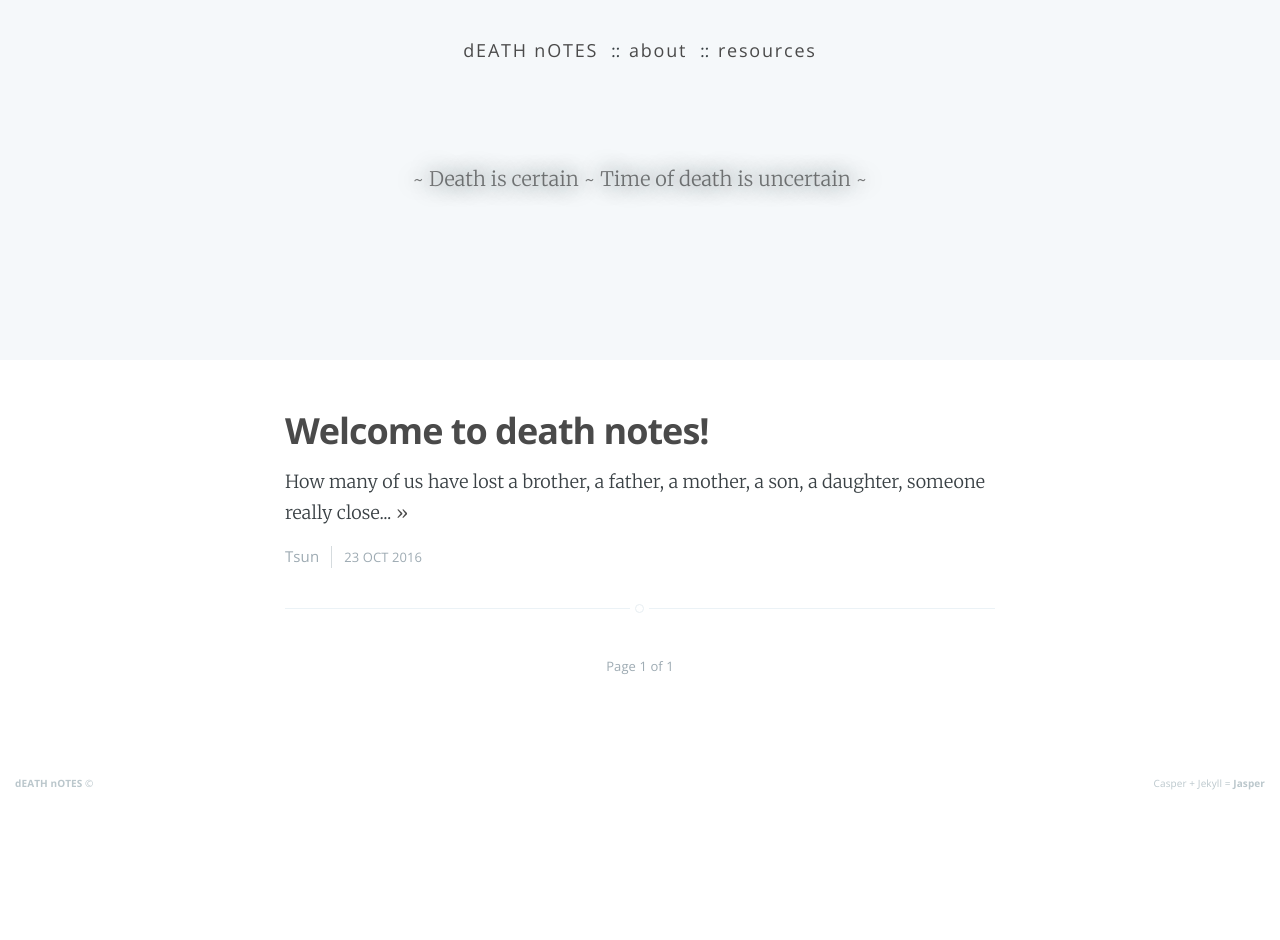
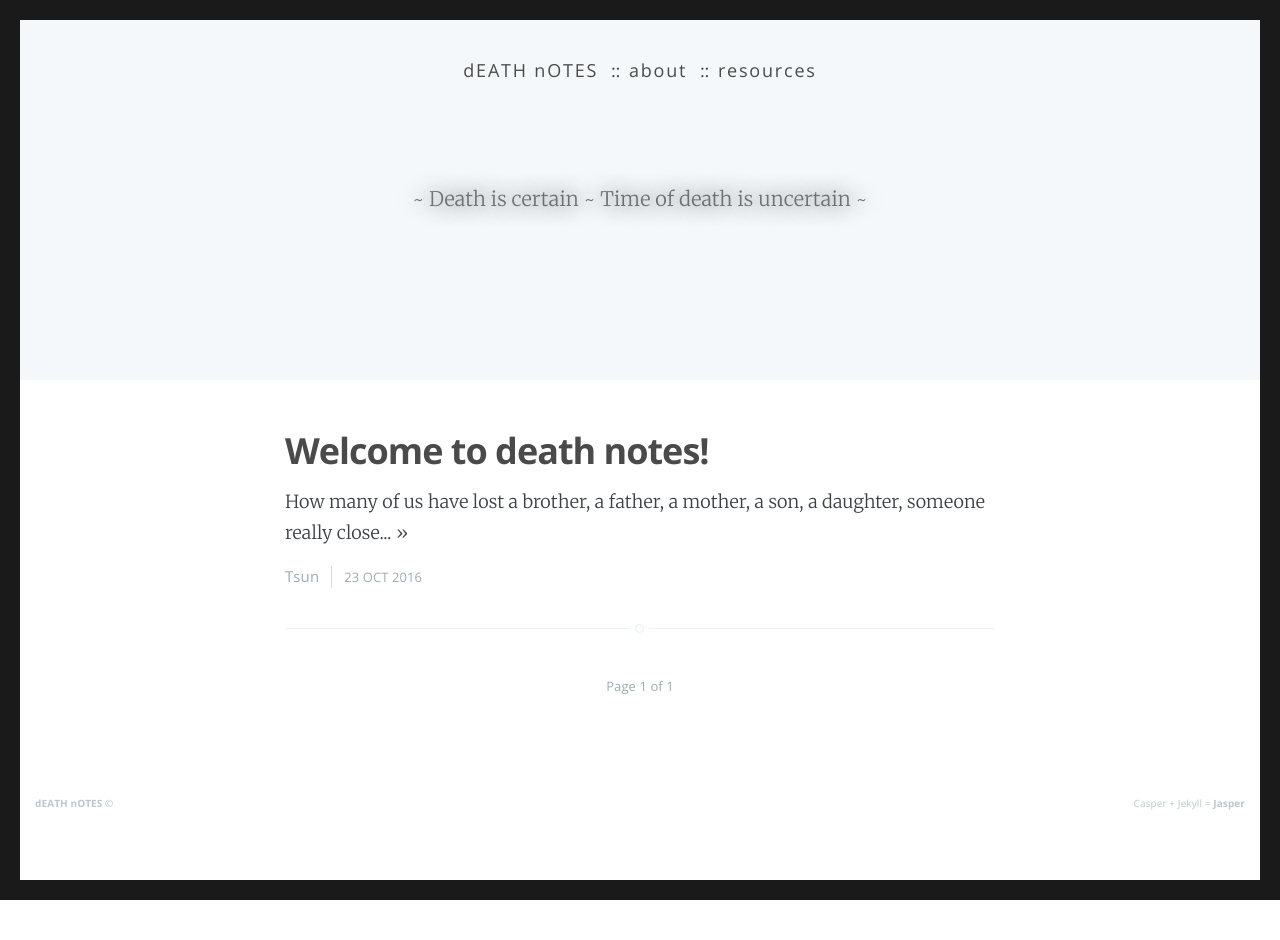
Before and after one commit to chrisvidal/death-notes, a Jekyll site: the page built from index.html, in a window 1280 px wide. Built offline with Jekyll 4.4.1, drawn with Linux system fonts in a browser that asks for light colours; the list of posts is cut into pages by our own code; before the commit the page ends 900 px from its top, so only the background shows below that.

Commit message:
adding page border

```diff
--- /dev/null
+++ b/_includes/border.html
@@ -0,0 +1,4 @@
+<div class="border top horizontal"></div>
+<div class="border right vertical"></div>
+<div class="border bottom horizontal"></div>
+<div class="border left vertical"></div>
--- a/_layouts/default.html
+++ b/_layouts/default.html
@@ -17,6 +17,7 @@
   {% endcapture%}
 
   <body class="{{ template | strip }} nav-closed">
+    {% include border.html %}
     {% include navigation.html %}
 
     <div class="site-wrapper">
--- /dev/null
+++ b/_sass/_page.scss
@@ -0,0 +1,36 @@
+body {
+    padding: 2rem;
+}
+.border {
+    position: fixed;
+    background: #1a1a1a;
+    z-index: 102;
+    -webkit-transition: all 2s cubic-bezier(0.19,1,.22,1);
+    transition: all 2s cubic-bezier(0.19,1,.22,1);
+    -webkit-backface-visibility: hidden;
+    backface-visibility: hidden;
+}
+.border.horizontal {
+    left: 0;
+    right: 0;
+    width: 100%;
+    height: 2rem;
+}
+.border.top {
+    top: 0;
+}
+.border.bottom {
+    bottom: 0;
+}
+.border.left {
+    left: 0;
+}
+.border.vertical {
+    top: 0;
+    bottom: 0;
+    width: 2rem;
+    height: 100%;
+}
+.border.right {
+    right: 0;
+}
--- a/assets/css/main.scss
+++ b/assets/css/main.scss
@@ -6,6 +6,7 @@
 //------------------------------
 
 @import "syntax-highlighting";
+@import "page";
 @import "overide";
 
 // Custom CSS below
```
